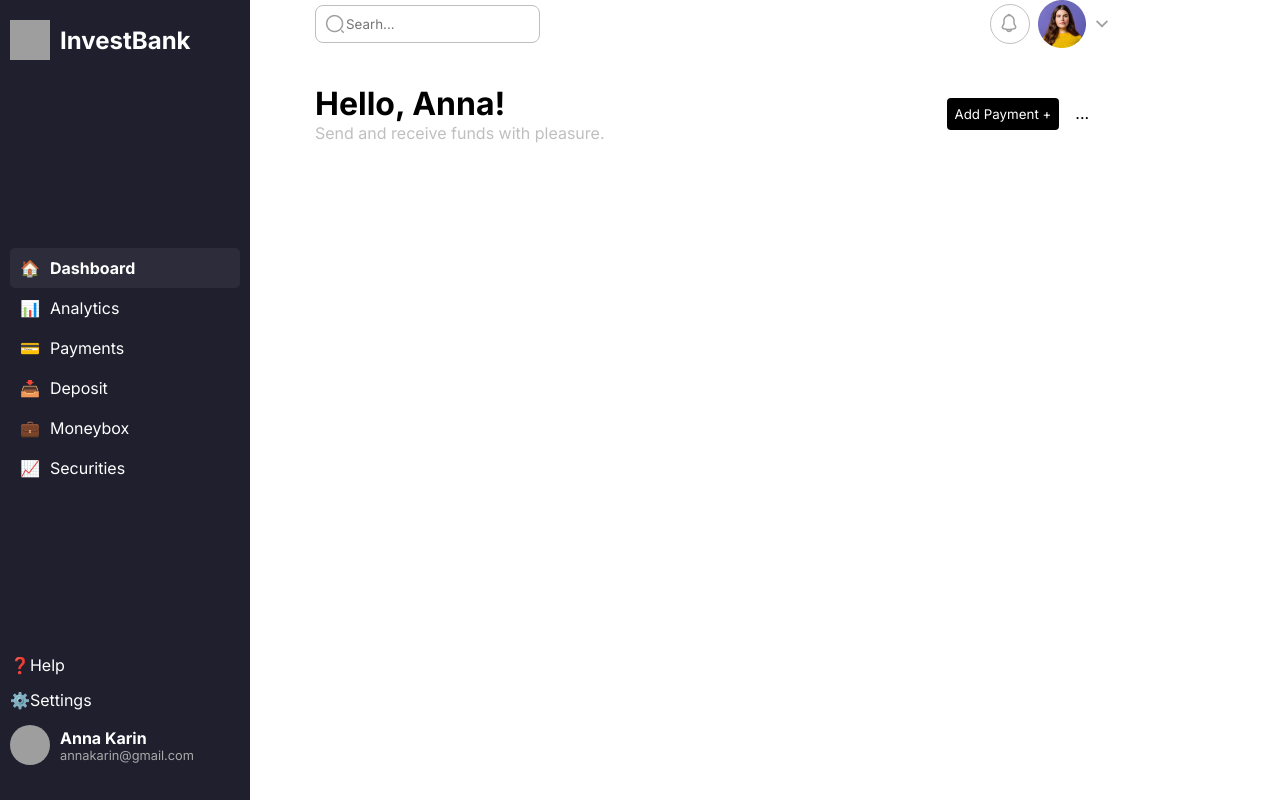
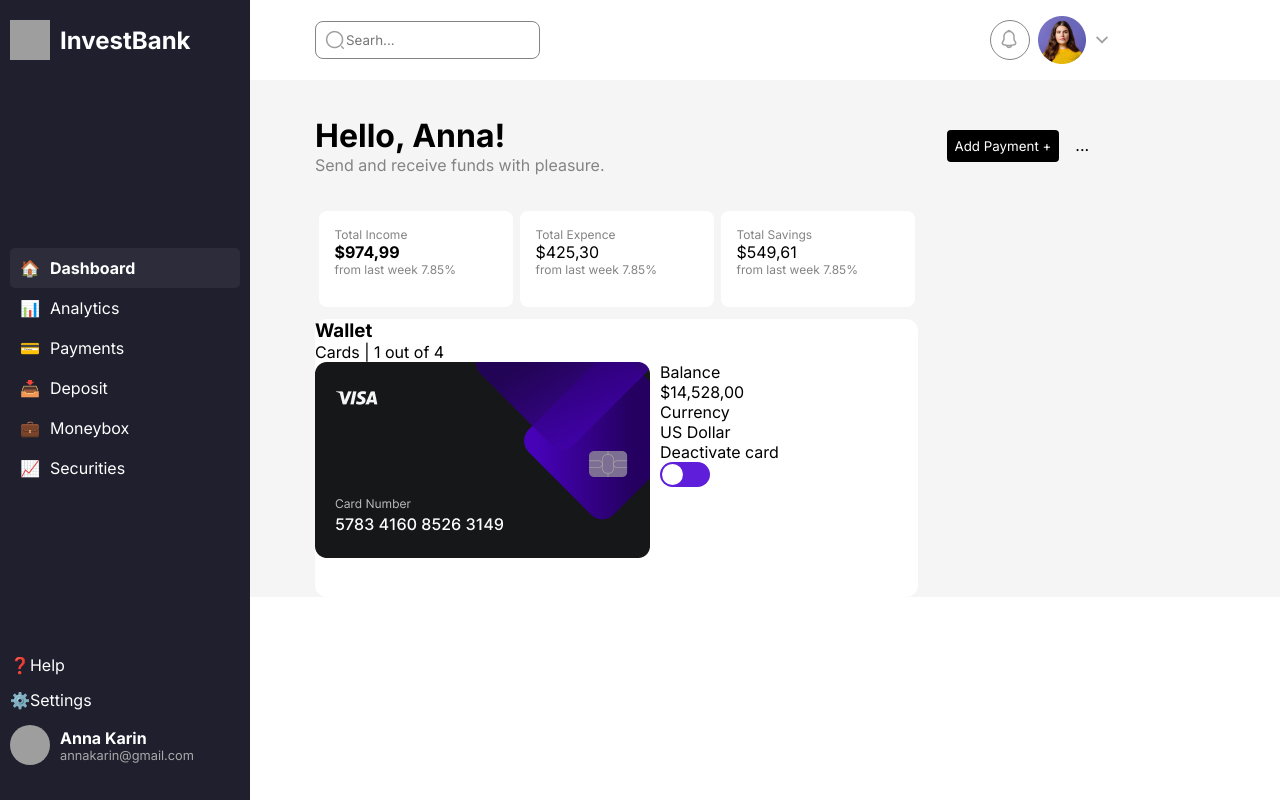
Before and after one commit to kazin-dev/dashboard, a React (Create React App) app: page / in a window 1280 px wide. Built offline with nearby package versions, Linux system fonts and the light colour scheme; grey boxes are pictures that could not be loaded.

Commit message:
adicionado o componente WalletSection, incompleto

```diff
--- a/src/components/Header/styles.ts
+++ b/src/components/Header/styles.ts
@@ -52,6 +52,7 @@ export const Grid = styled.div`
   display: grid;
   grid-template-columns: 1fr 1fr;
   gap: 50%;
+  height: 80px;
 `
 export const PngVector = styled.img`
   margin-left: 10px;
--- /dev/null
+++ b/src/components/MainContent/WalletSection.tsx/index.tsx
@@ -0,0 +1,98 @@
+import { SecondContainer } from '../../Header/styles'
+import {
+  CardTotal,
+  CardWallet,
+  ContainerTotal,
+  GridWallet,
+  Switch,
+  TitleTotal,
+  Value
+} from './styles'
+
+import Card from '../../../Images/Card.png'
+
+type ToggleSwitchProps = {
+  isChecked: boolean
+  onToggle: (checked: boolean) => void
+}
+
+const WalletSection: React.FC<ToggleSwitchProps> = ({
+  isChecked,
+  onToggle
+}) => {
+  return (
+    <SecondContainer>
+      <div>
+        <ContainerTotal>
+          <CardTotal>
+            <TitleTotal>Total Income</TitleTotal>
+            <Value>
+              <b>$974,99</b>
+            </Value>
+            <span>
+              <TitleTotal>
+                from last week <span>7.85%</span>
+              </TitleTotal>
+            </span>
+          </CardTotal>
+          <CardTotal>
+            <TitleTotal>Total Expence</TitleTotal>
+            <Value>$425,30</Value>
+            <span>
+              <TitleTotal>
+                from last week <span>7.85%</span>
+              </TitleTotal>
+            </span>
+          </CardTotal>
+          <CardTotal>
+            <TitleTotal>Total Savings</TitleTotal>
+            <span>$549,61</span>
+            <span>
+              <TitleTotal>
+                from last week <span>7.85%</span>
+              </TitleTotal>
+            </span>
+          </CardTotal>
+        </ContainerTotal>
+      </div>
+      <CardWallet>
+        <div>
+          <div>
+            <h3>Wallet</h3>
+            <p>
+              Cards | <span>1 out of 4</span>
+            </p>
+          </div>
+          <GridWallet>
+            <div>
+              <img src={Card} alt="" />
+            </div>
+            <div>
+              <div>
+                <p>Balance</p>
+                <span>$14,528,00</span>
+              </div>
+              <div>
+                <p>Currency</p>
+                <span>US Dollar</span>
+              </div>
+              <div>
+                <p>Deactivate card</p>
+                <Switch>
+                  <input
+                    type="checkbox"
+                    checked={isChecked}
+                    onChange={(e) => onToggle(e.target.checked)}
+                  />
+                  <span className="slider"></span>
+                </Switch>
+              </div>
+            </div>
+          </GridWallet>
+        </div>
+      </CardWallet>
+    </SecondContainer>
+  )
+}
+
+export default WalletSection
--- /dev/null
+++ b/src/components/MainContent/WalletSection.tsx/styles.ts
@@ -0,0 +1,81 @@
+import styled from 'styled-components'
+import { colors } from '../../../styles'
+
+export const CardTotal = styled.div`
+  max-width: 194px;
+  width: 100%;
+  height: 96px;
+  margin: 0 auto;
+  background-color: ${colors.White};
+  padding: 16px;
+  border-radius: 8px;
+`
+export const ContainerTotal = styled.div`
+  display: flex;
+  width: 603px;
+  margin-top: 36px;
+`
+export const TitleTotal = styled.div`
+  line-height: auto;
+  color: ${colors.Silver};
+  font-size: 12px;
+`
+export const Value = styled.span`
+  font-size: 16px;
+`
+export const CardWallet = styled.div`
+  width: 603px;
+  height: 278px;
+  background-color: ${colors.White};
+  margin-top: 12px;
+  border-radius: 12px;
+`
+export const GridWallet = styled.div`
+  display: grid;
+  grid-template-columns: 1fr 1fr;
+  gap: 10px;
+`
+export const Switch = styled.label`
+  position: relative;
+  display: inline-block;
+  width: 50px;
+  height: 25px;
+
+  input {
+    opacity: 0;
+    width: 0;
+    height: 0;
+  }
+
+  .slider {
+    position: absolute;
+    cursor: pointer;
+    top: 0;
+    left: 0;
+    right: 0;
+    bottom: 0;
+    background-color: #5f1ed9;
+    transition: 0.4s;
+    border-radius: 25px;
+  }
+
+  .slider:before {
+    position: absolute;
+    content: '';
+    height: 21px;
+    width: 21px;
+    left: 2px;
+    bottom: 2px;
+    background-color: white;
+    transition: 0.4s;
+    border-radius: 50%;
+  }
+
+  input:checked + .slider {
+    background-color: #ccc;
+  }
+
+  input:checked + .slider:before {
+    transform: translateX(24px);
+  }
+`
--- a/src/components/MainContent/WelcomeSection/styles.ts
+++ b/src/components/MainContent/WelcomeSection/styles.ts
@@ -16,7 +16,7 @@ export const Grid = styled.div`
 export const Button = styled.button`
   padding: 8px;
   background-color: ${colors.Black};
-  color: ${colors.white};
+  color: ${colors.White};
   border: none;
   border-radius: 4px;
   margin-right: 16px;
--- a/src/pages/Dashboard/index.tsx
+++ b/src/pages/Dashboard/index.tsx
@@ -1,16 +1,23 @@
+import { useState } from 'react'
 import Header from '../../components/Header'
+import WalletSection from '../../components/MainContent/WalletSection.tsx'
 import Welcome from '../../components/MainContent/WelcomeSection'
 import Sidebar from '../../components/Sidebar'
-import { Container, MainContent } from '../../styles'
+import { Container, ContainerBackground, MainContent } from '../../styles'
 
 const Dashboard = () => {
+  const [isChecked, setIsChecked] = useState(false)
+
   return (
     <>
       <Container>
         <Sidebar />
         <MainContent>
           <Header />
-          <Welcome />
+          <ContainerBackground>
+            <Welcome />
+            <WalletSection isChecked={isChecked} onToggle={setIsChecked} />
+          </ContainerBackground>
         </MainContent>
       </Container>
     </>
--- a/src/styles.ts
+++ b/src/styles.ts
@@ -1,9 +1,10 @@
 import styled, { createGlobalStyle } from 'styled-components'
 
 export const colors = {
-  white: '#fff',
-  Silver: '#bfbfbf',
-  Black: '#000'
+  White: '#fff',
+  Silver: '#848484',
+  Black: '#000',
+  LightGray: '#F5F5F5'
 }
 
 export const GlobalStyle = createGlobalStyle`
@@ -27,3 +28,6 @@ export const MainContent = styled.main`
   display: flex;
   flex-direction: column;
 `
+export const ContainerBackground = styled.div`
+  background-color: ${colors.LightGray};
+`
```
Also changed, not shown: 1 other file (tests, documents, lock files or other folders).
